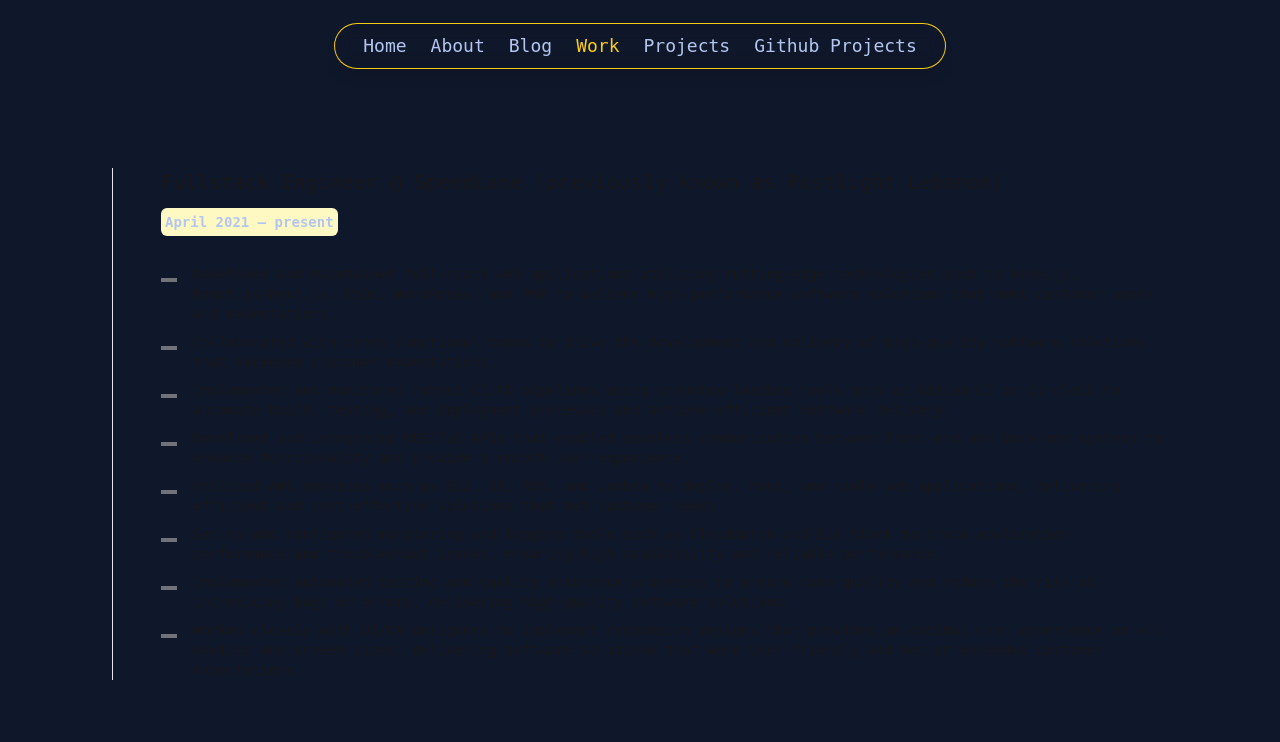
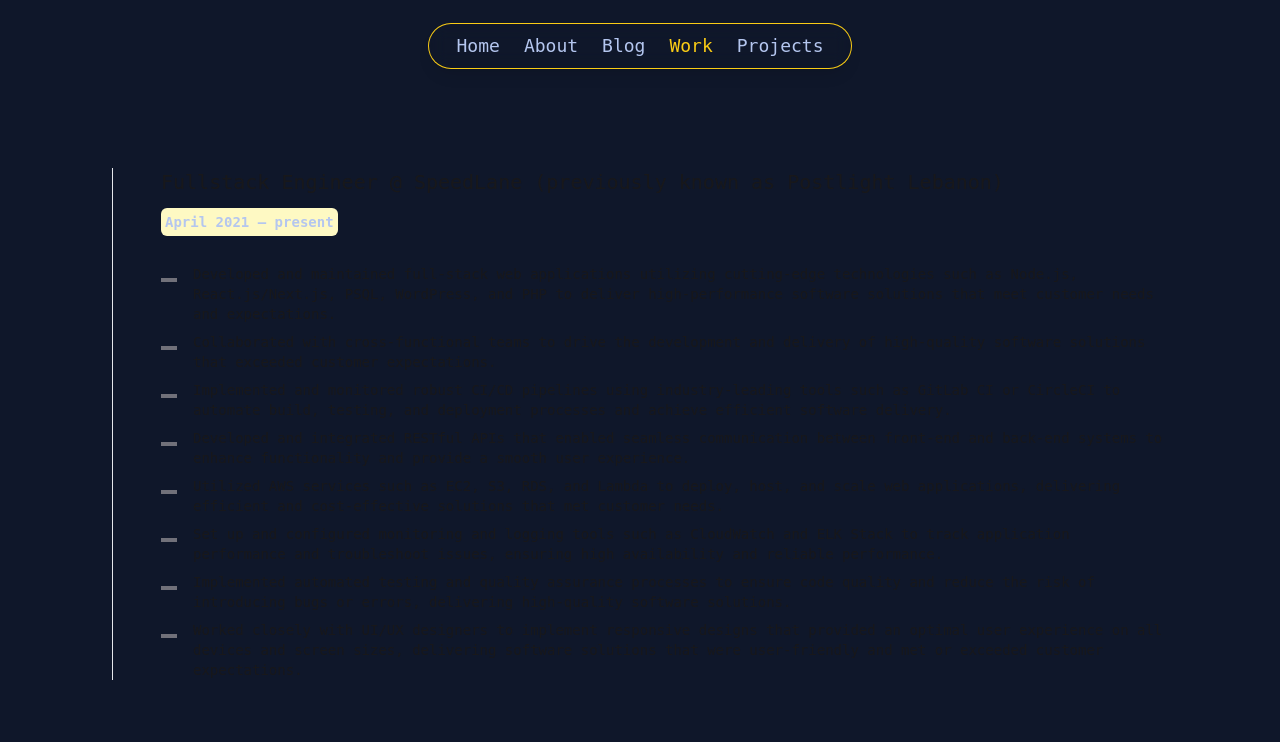
Before and after one commit to mohamadomran/portfolio, a Next.js app: page /work in a window 1280 px wide. Shown: the top 742 px of the page. Built offline with nearby package versions, Linux system fonts and the light colour scheme.

Commit message:
fix: remove github projects

```diff
--- a/constants/constants.ts
+++ b/constants/constants.ts
@@ -26,5 +26,4 @@ export const pages = [
   { link: '/blog', name: 'Blog' },
   { link: '/work', name: 'Work' },
   { link: '/projects', name: 'Projects' },
-  { link: '/github-projects', name: 'Github Projects' },
 ];
```
